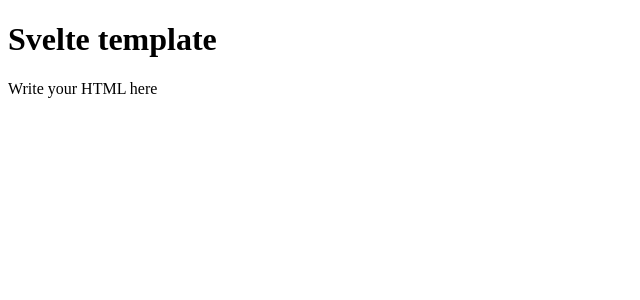
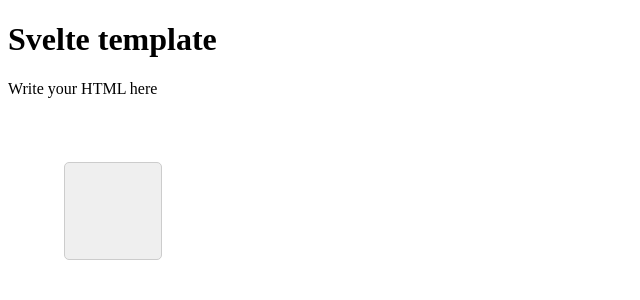
Before and after one commit to lukelin15/CardCounting, a SvelteKit app: page / in a window 1280 px wide. Shown: the top 300 px of the page, without its empty margins (0-640 px from the left). Built offline with nearby package versions, Linux system fonts and the light colour scheme.

Commit message:
Created Deck of Cards on Click

```diff
--- a/src/components/App.svelte
+++ b/src/components/App.svelte
@@ -1,11 +1,14 @@
 <script>
   // Write your JS here, or import other files
+  import Card from '../routes/Card.svelte';
 </script>
 
 <main>
   <h1>Svelte template</h1>
 
   <p>Write your HTML here</p>
+
+  <Card />
 </main>
 
 <style>
--- a/src/routes/+page.svelte
+++ b/src/routes/+page.svelte
@@ -1,5 +1,7 @@
 <script>
   import App from '../components/App.svelte';
+  import Card from '../routes/Card.svelte';
+
 </script>
 
 <App />
--- /dev/null
+++ b/src/routes/Card.svelte
@@ -0,0 +1,53 @@
+<script>
+    // Create a deck of cards
+    let deck = [
+        'A', '2', '3', '4', '5', '6', '7', '8', '9', '10', 'J', 'Q', 'K',
+        'A', '2', '3', '4', '5', '6', '7', '8', '9', '10', 'J', 'Q', 'K',
+        'A', '2', '3', '4', '5', '6', '7', '8', '9', '10', 'J', 'Q', 'K',
+        'A', '2', '3', '4', '5', '6', '7', '8', '9', '10', 'J', 'Q', 'K'
+    ];
+    let suits = ['♠', '♣', '♥', '♦'];
+    deck = deck.map(card => {
+        return card + suits[Math.floor(Math.random() * suits.length)];
+    });
+
+    // The current card
+    let card = '';
+
+
+    // Shuffle the deck
+    function shuffle() {
+        for (let i = deck.length - 1; i > 0; i--) {
+            const j = Math.floor(Math.random() * (i + 1));
+            [deck[i], deck[j]] = [deck[j], deck[i]];
+        }
+    }
+
+    // Deal a card
+    function deal() {
+        return deck.pop();
+    }
+
+    // Click for a new card
+    function newCard() {
+        shuffle();
+        card = deal();
+    }
+</script>
+
+<style>
+    .card {
+        font-size: 3em;
+        text-align: center;
+        padding: 1em;
+        border: 1px solid #ccc;
+        border-radius: 5px;
+        margin: 1em;
+    }
+</style>
+
+<body>
+    <button class="card" on:click={newCard} role="button">
+        {card}
+    </button>
+</body>
```
